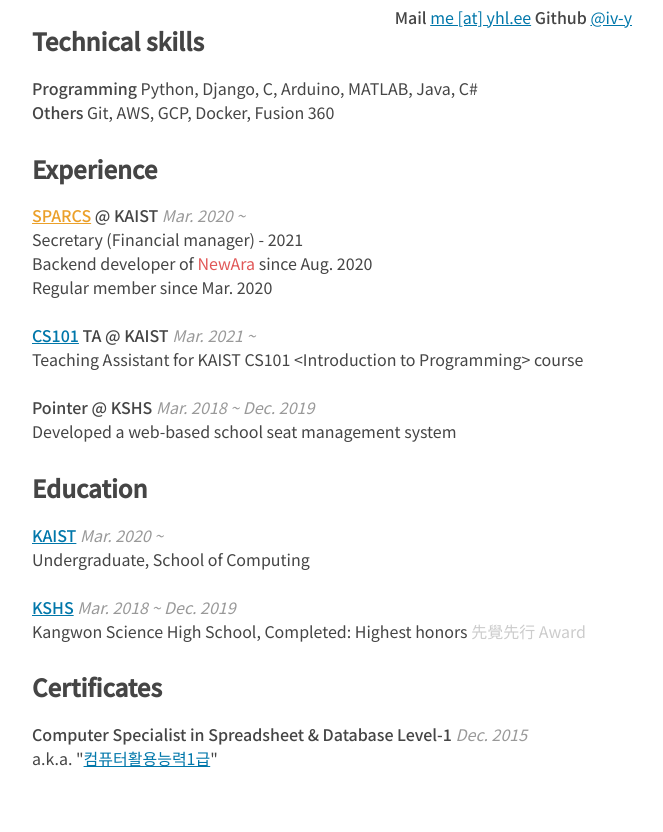
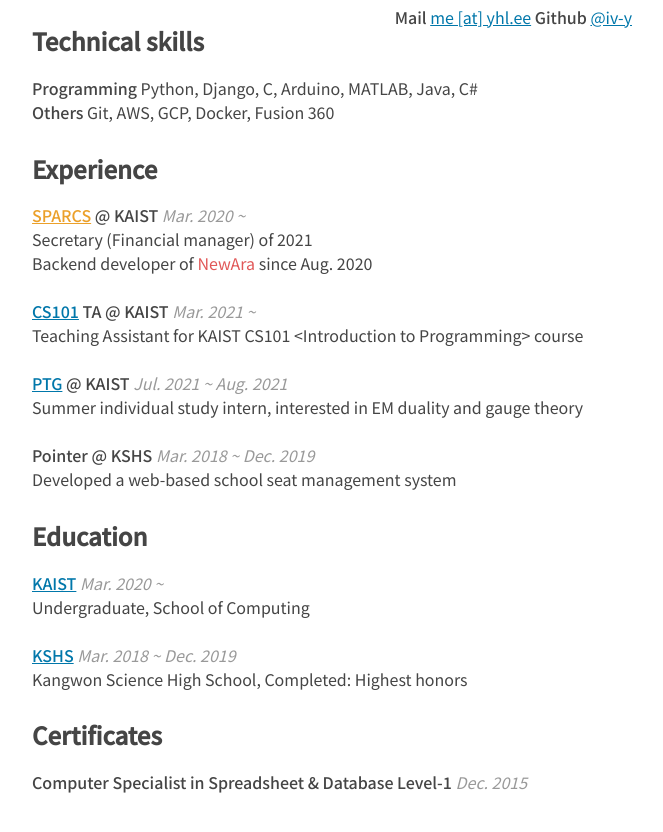
Before and after one commit to iv-y/iv-y.github.io, a plain HTML site: page templates/index.html in a window 1280 px wide. Shown: the part 96-928 px from the top of the page, without its empty margins (308-971 px from the left). Drawn offline with Linux system fonts and the light colour scheme.

Commit message:
Update CV with PTG summer intern

```diff
--- a/templates/index.html
+++ b/templates/index.html
@@ -35,14 +35,18 @@
             <li>
                 <span class="heavy"><a href="https://sparcs.org" class="sparcs">SPARCS</a> @ KAIST</span>
                 <i class="sub"> Mar. 2020 ~ </i> <br>
-                Secretary (Financial manager) - 2021 <br>
-                Backend developer of <span class="newara">NewAra</span> since Aug. 2020 <br>
-                Regular member since Mar. 2020
+                Secretary (Financial manager) of 2021 <br>
+                Backend developer of <span class="newara">NewAra</span> since Aug. 2020
             </li>
             <li>
                 <span class="heavy"><a href="http://cs101.kaist.ac.kr">CS101</a> TA @ KAIST</span>
                 <i class="sub"> Mar. 2021 ~ </i> <br>
                 Teaching Assistant for KAIST CS101 &lt;Introduction to Programming&gt; course
+            </li>
+            <li>
+                <span class="heavy"><a href="https://force.kaist.ac.kr">PTG</a> @ KAIST</span>
+                <i class="sub"> Jul. 2021 ~ Aug. 2021 </i> <br>
+                Summer individual study intern, interested in EM duality and gauge theory
             </li>
             <li>
                 <span class="heavy">Pointer @ KSHS</span>
@@ -61,7 +65,7 @@
             <li>
                 <span class="heavy"><a href="https://kangwon-sh.gwe.hs.kr">KSHS</a></span>
                 <i class="sub"> Mar. 2018 ~ Dec. 2019 </i> <br>
-                Kangwon Science High School, Completed: Highest honors <span class="light">先覺先行 Award</span>
+                Kangwon Science High School, Completed: Highest honors
             </li>
         </ul>
 
@@ -70,7 +74,6 @@
             <li>
                 <span class="heavy">Computer Specialist in Spreadsheet & Database Level-1</span>
                 <i class="sub" title="Not a typo!"> Dec. 2015 </i> <br>
-                a.k.a. "<a href="http://www.q-net.or.kr/crf005.do?id=crf00505&gSite=Q&gId=&jmCd=0492">컴퓨터활용능력1급</a>"
             </li>
         </ul>
     </body>
```
